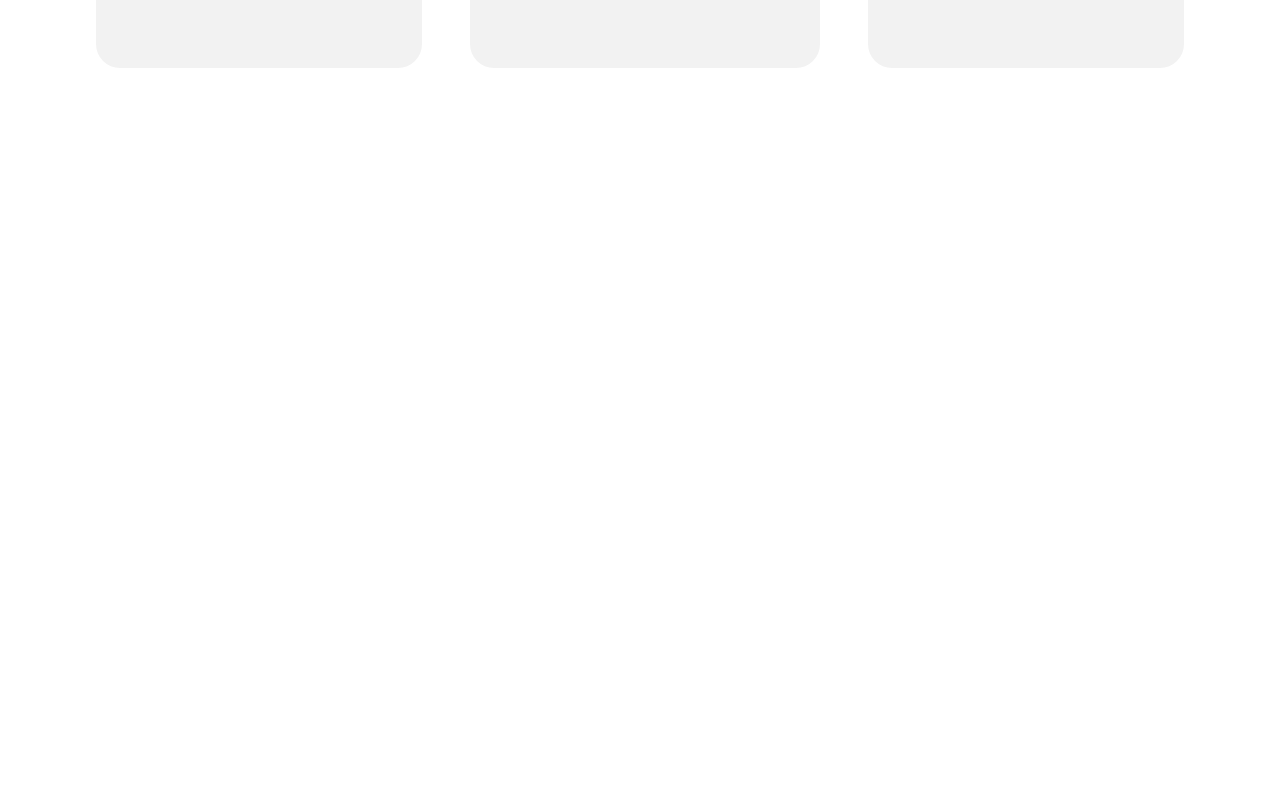
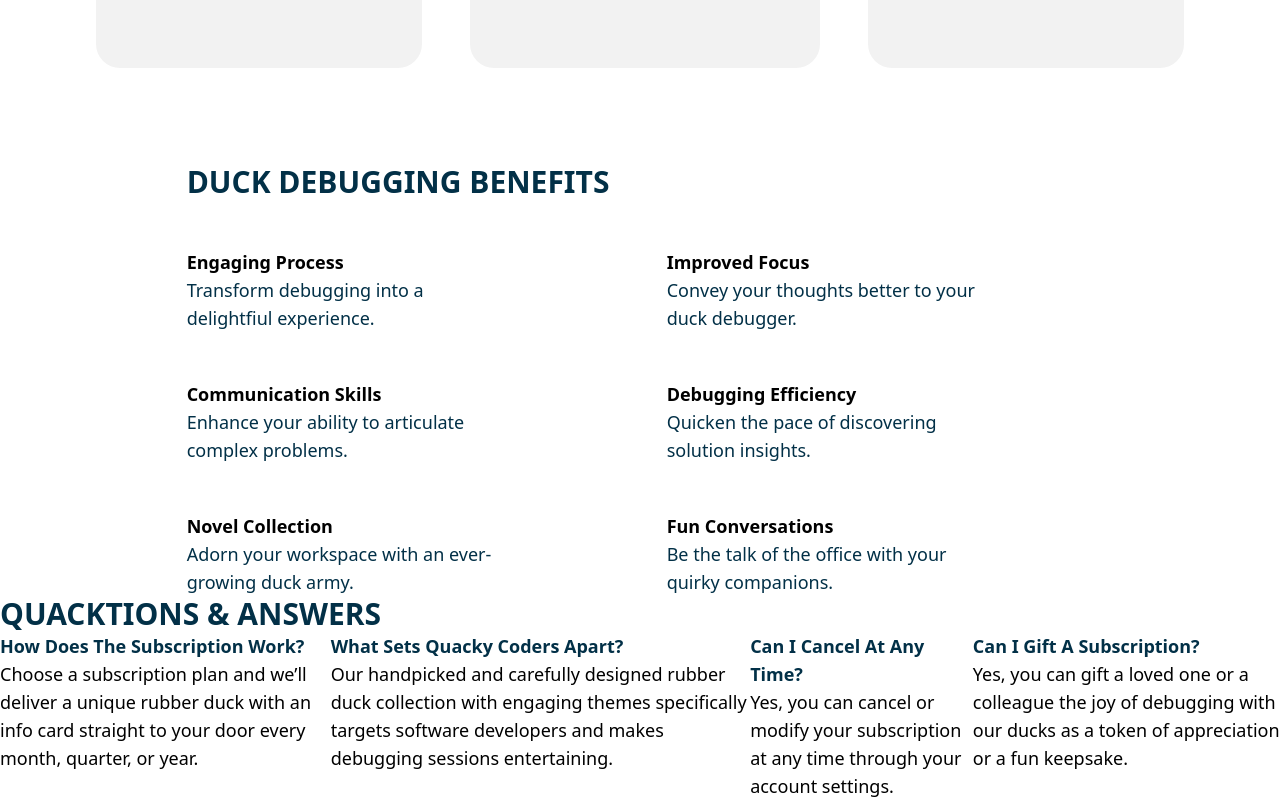
Before and after one commit to Cloudy-96/QuackyCoders, a React (Create React App) app: page / in a window 1280 px wide. Shown: the part 1944-2744 px from the top of the page. Before the commit the page ends 2108 px from the top, so only its background shows below. Built offline with nearby package versions, Linux system fonts and the light colour scheme.

Commit message:
duck debugging benefits pg added

```diff
--- a/src/App.tsx
+++ b/src/App.tsx
@@ -3,6 +3,8 @@ import "./App.css";
 
 import About from "./components/About";
 import Subcription from "./components/Subscription";
+import DuckBenefits from "./components/DuckBenefits";
+import FAQs from "./components/FAQs";
 
 function App() {
   return (
@@ -28,6 +30,8 @@ function App() {
 
       <About />
       <Subcription />
+      <DuckBenefits />
+      <FAQs />
     </div>
   );
 }
--- /dev/null
+++ b/src/components/DuckBenefits.tsx
@@ -0,0 +1,49 @@
+export default function DuckBenefits() {
+  const benefits = [
+    {
+      id: 0,
+      title: "Engaging process",
+      info: "Transform debugging into a delightfiul experience.",
+    },
+    {
+      id: 1,
+      title: "Improved Focus",
+      info: "Convey your thoughts better to your duck debugger.",
+    },
+    {
+      id: 2,
+      title: "Communication Skills",
+      info: "Enhance your ability to articulate complex problems.",
+    },
+    {
+      id: 3,
+      title: "Debugging Efficiency",
+      info: "Quicken the pace of discovering solution insights.",
+    },
+    {
+      id: 4,
+      title: "Novel Collection",
+      info: "Adorn your workspace with an ever-growing duck army.",
+    },
+    {
+      id: 5,
+      title: "Fun Conversations",
+      info: "Be the talk of the office with your quirky companions.",
+    },
+  ];
+
+  return (
+    <section className="grid gap-12 justify-center w-11/12">
+      <h1 className="text-3xl font-bold">Duck debugging benefits</h1>
+
+      <ul className=" grid grid-cols-2 gap-y-12 gap-x-40">
+        {benefits.map((benefit) => (
+          <li className="w-80">
+            <h2 className="text-lg font-bold capitalize">{benefit.title}</h2>
+            <p className="text-darkBlue text-lg">{benefit.info}</p>
+          </li>
+        ))}
+      </ul>
+    </section>
+  );
+}
--- /dev/null
+++ b/src/components/FAQs.tsx
@@ -0,0 +1,44 @@
+export default function FAQs() {
+  const FAQs = [
+    {
+      id: 0,
+      question: "How does the subscription work?",
+      answer:
+        "Choose a subscription plan and we’ll deliver a unique rubber duck with an info card straight to your door every month, quarter, or year.",
+    },
+    {
+      id: 1,
+      question: "What sets Quacky Coders apart?",
+      answer:
+        "Our handpicked and carefully designed rubber duck collection with engaging themes specifically targets software developers and makes debugging sessions entertaining.",
+    },
+    {
+      id: 2,
+      question: "Can I cancel at any time?",
+      answer:
+        "Yes, you can cancel or modify your subscription at any time through your account settings.",
+    },
+    {
+      id: 3,
+      question: "Can I gift a subscription?",
+      answer:
+        "Yes, you can gift a loved one or a colleague the joy of debugging with our ducks as a token of appreciation or a fun keepsake.",
+    },
+  ];
+  return (
+    <section>
+      <h1 className="text-3xl font-bold">Quacktions & Answers</h1>
+
+      <ul className="flex">
+        {FAQs.map((FAQ) => (
+          <li className="">
+            <h2 className="text-lg font-bold  text-darkBlue capitalize">
+              {FAQ.question}
+            </h2>
+            <p className="text-lg">{FAQ.answer}</p>
+          </li>
+        ))}
+      </ul>
+    </section>
+  );
+}
```
Also changed, not shown: src/components/Subscription.tsx (line endings or trailing spaces), 1 other file (tests, documents, lock files or other folders).
